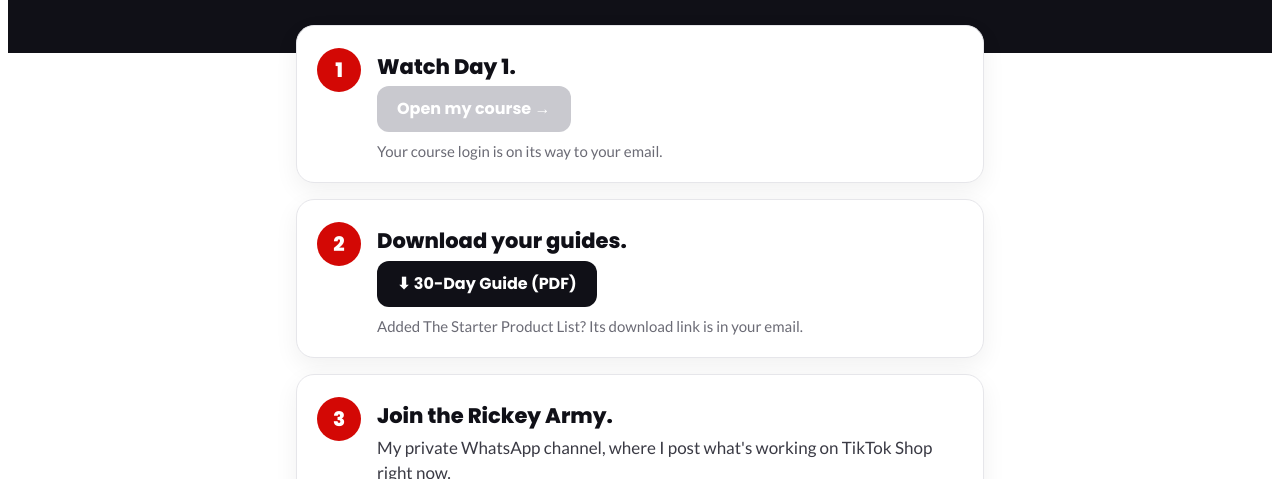
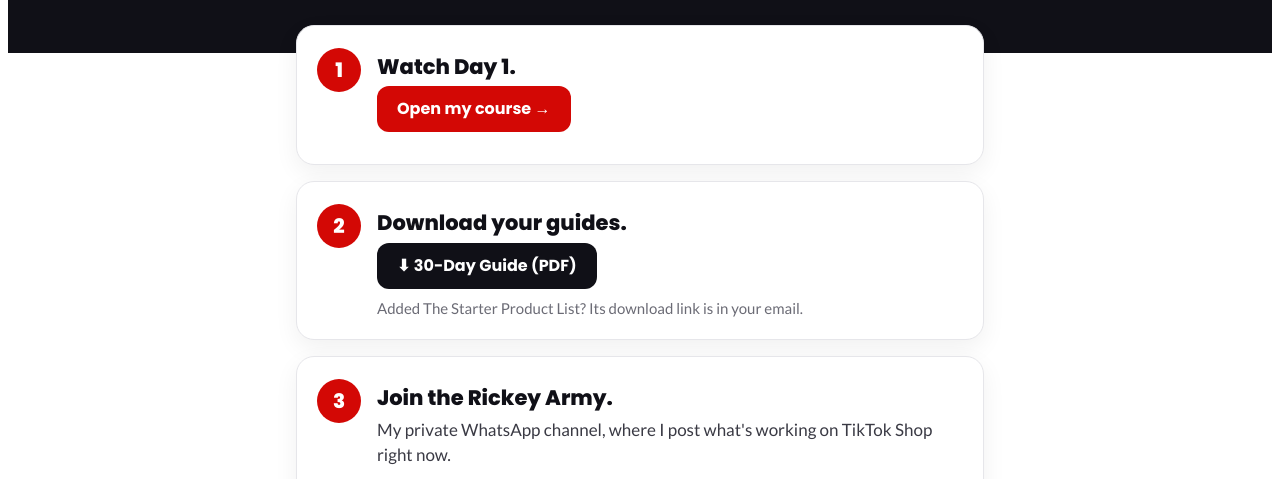
Before and after one commit to shuri-lab/rickey-tiktokshop-project, a plain HTML site: page offer-1-sales-page/ghl-thank-you.html in a window 1280 px wide. Shown: the part 299-778 px from the top of the page. Drawn offline with Linux system fonts and the light colour scheme.

Commit message:
Thank-you page: course login link
Co-Authored-By: Claude Opus 5.5 <noreply@anthropic.com>

```diff
--- a/offer-1-sales-page/ghl-thank-you.html
+++ b/offer-1-sales-page/ghl-thank-you.html
@@ -64,7 +64,7 @@ section:has(#gtty-root),[class*="section-"]:has(#gtty-root),.c-row:has(#gtty-roo
 </div>
 <script>
 (function(){
-  var GT_LINKS={course:'',whatsapp:'',support:''};
+  var GT_LINKS={course:'https://54ejrjbw49ecsisozh44.app.clientclub.net/',whatsapp:'',support:''};
   document.title="You're in | TikTok Shop Headstart";
   var c=document.getElementById('gty-course'),w=document.getElementById('gty-wa'),h=document.getElementById('gty-help');
   if(GT_LINKS.course){c.href=GT_LINKS.course;}else{c.className+=' off';document.getElementById('gty-course-note').textContent='Your course login is on its way to your email.';}
```
